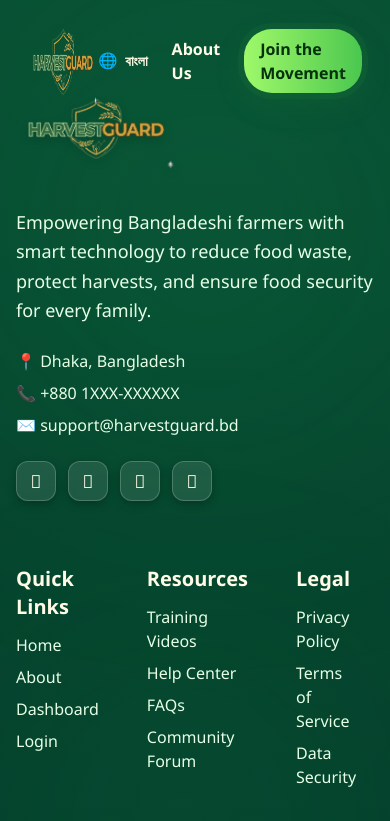
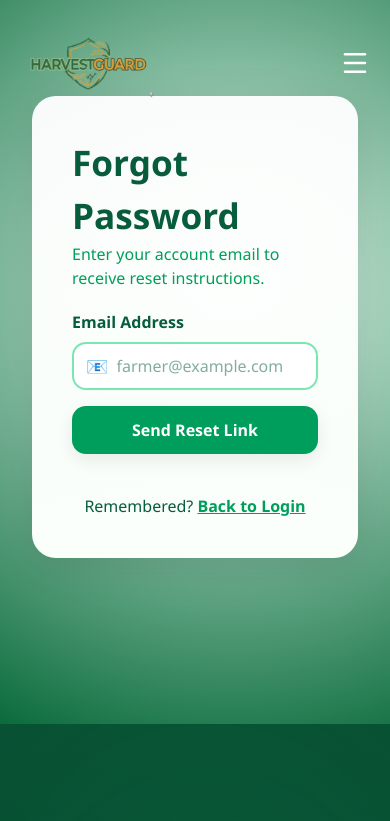
Before and after one commit to Anandadevnath/Hackethon-Client-Side, a React (Vite) app: page /forgot in a window 390 px wide. Shown: the top 821 px of the page. Built offline with nearby package versions, Linux system fonts and the light colour scheme; no server answers.

Commit message:
Add Forgot Password page and link from Login; update Navbar for mobile navigation

```diff
--- a/src/App.jsx
+++ b/src/App.jsx
@@ -9,6 +9,7 @@ import HowItWorks from "./components/HowItWorks";
 import CallToAction from "./components/CallToAction";
 import Login from "./pages/Login";
 import Register from "./pages/Register";
+import ForgotPassword from "./pages/ForgotPassword";
 import Profile from "./pages/Profile";
 import Dashboard from "./pages/Dashboard";
 import Warnings from "./pages/Warnings";
@@ -24,6 +25,7 @@ function App() {
         <Routes>
           <Route path="/dashboard" element={<Dashboard />} />
           <Route path="/login" element={<Login />} />
+          <Route path="/forgot" element={<ForgotPassword />} />
           <Route path="/register" element={<Register />} />
           <Route path="/profile" element={<Profile />} />
           <Route path="/warnings" element={<Warnings />} />
--- a/src/components/Navbar.jsx
+++ b/src/components/Navbar.jsx
@@ -2,83 +2,215 @@ import React, { useRef, useEffect, useState } from "react";
 import logoEn from "../assets/harvest-en-removebg-preview.png";
 import logoBn from "../assets/harvest-bn-removebg-preview.png";
 import { useLanguage } from "../context/LanguageContext";
-import { Link, useNavigate } from 'react-router-dom';
-import { useAuth } from '../context/AuthContext';
+import { Link, useNavigate } from "react-router-dom";
+import { useAuth } from "../context/AuthContext";
+import { Menu, X } from "lucide-react";
 
 const Navbar = () => {
   const { user, logout } = useAuth();
   const navigate = useNavigate();
   const { lang, setLang } = useLanguage();
   const [menuOpen, setMenuOpen] = useState(false);
+  const [mobileNav, setMobileNav] = useState(false);
   const [scrolled, setScrolled] = useState(false);
   const wrapperRef = useRef(null);
 
   const handleLogout = async () => {
     setMenuOpen(false);
     await logout();
-    navigate('/');
+    navigate("/");
   };
 
+  // Close user dropdown click outside
   useEffect(() => {
     const onDocClick = (e) => {
       if (wrapperRef.current && !wrapperRef.current.contains(e.target)) {
         setMenuOpen(false);
       }
     };
-    document.addEventListener('mousedown', onDocClick);
-    return () => document.removeEventListener('mousedown', onDocClick);
+    document.addEventListener("mousedown", onDocClick);
+    return () => document.removeEventListener("mousedown", onDocClick);
   }, []);
 
+  // Detect scroll
   useEffect(() => {
     const onScroll = () => {
       setScrolled(window.scrollY > 20);
     };
-    window.addEventListener('scroll', onScroll, { passive: true });
+    window.addEventListener("scroll", onScroll, { passive: true });
     onScroll();
-    return () => window.removeEventListener('scroll', onScroll);
+    return () => window.removeEventListener("scroll", onScroll);
   }, []);
 
   return (
-    <nav className={`${scrolled ? 'fixed top-0 left-0 right-0' : 'absolute top-4 left-0 right-0'} z-60 box-border transition-all duration-200 ${scrolled ? 'bg-[linear-gradient(90deg,rgba(159,240,177,0.138)_0%,rgba(154,255,126,0.114)_100%)] shadow-[0_6px_20px_rgba(6,40,20,0.12)] backdrop-blur-[11px] backdrop-saturate-120' : 'bg-transparent'}`}>
-      <div className="max-w-[1400px] mx-auto px-7 -py-4 flex items-center justify-between min-h-[72px]">
-          <div className="flex items-center">
-            <div className="flex items-center">
-              <Link to="/" className="inline-block">
-                <img src={lang === 'en' ? logoEn : logoBn} alt="HarvestGuard" className="h-[90px] block" />
-              </Link>
-            </div>
-          </div>
-        <div className="flex items-center gap-4">
-          <button onClick={() => setLang(l => l === 'en' ? 'bn' : 'en')} className="flex items-center gap-2 text-sm">
-            <span role="img" aria-label="language" className="text-[#1ecfff] text-[1.1em]">🌐</span>
-            <span className="text-[#fffbe6] font-semibold">{lang === 'en' ? 'বাংলা' : 'EN'}</span>
+    <nav
+      className={`${scrolled
+          ? "fixed top-0 left-0 right-0"
+          : "absolute top-4 left-0 right-0"
+        } z-60 transition-all duration-200 box-border ${
+        scrolled
+          ? "bg-[linear-gradient(90deg,rgba(159,240,177,0.138)_0%,rgba(154,255,126,0.114)_100%)] shadow-[0_6px_20px_rgba(6,40,20,0.12)] backdrop-blur-[11px] backdrop-saturate-120"
+          : "bg-transparent"
+      }`}
+    >
+      <div className="max-w-[1400px] mx-auto px-5 md:px-7 py-3 flex items-center justify-between min-h-[72px]">
+
+        {/* Logo */}
+        <Link to="/" className="inline-block">
+          <img
+            src={lang === "en" ? logoEn : logoBn}
+            alt="HarvestGuard"
+            className="h-[70px] md:h-[90px] block"
+          />
+        </Link>
+
+        {/* Desktop Menu */}
+        <div className="hidden md:flex items-center gap-4">
+
+          {/* Language Switch */}
+          <button
+            onClick={() => setLang((l) => (l === "en" ? "bn" : "en"))}
+            className="flex items-center gap-2 text-sm"
+          >
+            <span className="text-[#1ecfff] text-[1.2em]">🌐</span>
+            <span className="text-[#fffbe6] font-semibold">
+              {lang === "en" ? "বাংলা" : "EN"}
+            </span>
           </button>
 
-          <a href="#about" className="text-[#fffbe6] text-base font-semibold no-underline px-2 py-1 rounded hover:bg-white/5">{lang === 'en' ? 'About Us' : 'আমাদের সম্পর্কে'}</a>
+          {/* About */}
+          <a
+            href="#about"
+            className="text-[#fffbe6] text-base font-semibold no-underline px-2 py-1 rounded hover:bg-white/5"
+          >
+            {lang === "en" ? "About Us" : "আমাদের সম্পর্কে"}
+          </a>
 
+          {/* Dashboard Button */}
           {user ? (
-            <Link to="/dashboard" className="bg-white/90 text-[#0b6b3a] px-3 py-2 rounded-[10px] font-bold no-underline shadow-[0_6px_14px_rgba(6,40,20,0.06)]">{lang === 'en' ? 'Dashboard' : 'ড্যাশবোর্ড'}</Link>
+            <Link
+              to="/dashboard"
+              className="bg-white/90 text-[#0b6b3a] px-3 py-2 rounded-[10px] font-bold no-underline shadow-[0_6px_14px_rgba(6,40,20,0.06)]"
+            >
+              {lang === "en" ? "Dashboard" : "ড্যাশবোর্ড"}
+            </Link>
           ) : null}
 
+          {/* User Dropdown */}
           {user ? (
             <div className="relative flex items-center" ref={wrapperRef}>
-              <div className="flex items-center gap-2 cursor-pointer text-[#fffbe6]" onClick={() => setMenuOpen(v => !v)} role="button" tabIndex={0} onKeyDown={(e) => (e.key === 'Enter' || e.key === ' ') && setMenuOpen(v => !v)}>
+              <div
+                className="flex items-center gap-2 cursor-pointer text-[#fffbe6]"
+                onClick={() => setMenuOpen((v) => !v)}
+              >
                 {user.avatar ? (
-                  <img src={user.avatar} alt={user.name || 'Profile'} className="w-11 h-11 rounded-full object-cover border-2 border-white/12" />
+                  <img
+                    src={user.avatar}
+                    alt={user.name || "Profile"}
+                    className="w-11 h-11 rounded-full object-cover border-2 border-white/12"
+                  />
                 ) : (
-                  <div className="w-11 h-11 rounded-full inline-flex items-center justify-center bg-black/15 text-[#fffbe6] font-bold">{(user.name && user.name[0]) || 'U'}</div>
+                  <div className="w-11 h-11 rounded-full inline-flex items-center justify-center bg-black/15 text-[#fffbe6] font-bold">
+                    {(user.name && user.name[0]) || "U"}
+                  </div>
                 )}
-                <span className="text-[#fffbe6] font-semibold">{user.name || user.email || 'User'}</span>
+                <span className="font-semibold">
+                  {user.name || user.email || "User"}
+                </span>
               </div>
 
-              <div className={`absolute right-0 top-full mt-2 bg-gradient-to-b from-white to-[#fbfff8] text-[#0a4d2c] rounded-[10px] shadow-[0_10px_28px_rgba(6,40,20,0.12)] min-w-[180px] flex flex-col overflow-hidden z-60 transition-all duration-150 ${menuOpen ? 'opacity-100 translate-y-0 visible pointer-events-auto' : 'opacity-0 translate-y-1 invisible pointer-events-none'}`}>
-                <Link to="/dashboard" className="px-4 py-3 text-left no-underline" onClick={() => setMenuOpen(false)}>{lang === 'en' ? 'Dashboard' : 'ড্যাশবোর্ড'}</Link>
-                <Link to="/profile" className="px-4 py-3 text-left no-underline" onClick={() => setMenuOpen(false)}>{lang === 'en' ? 'Profile' : 'প্রোফাইল'}</Link>
-                <button className="px-4 py-3 text-left" onClick={handleLogout}>{lang === 'en' ? 'Logout' : 'লগআউট'}</button>
+              <div
+                className={`absolute right-0 top-full mt-2 bg-gradient-to-b from-white to-[#fbfff8] text-[#0a4d2c] rounded-[10px] shadow-[0_10px_28px_rgba(6,40,20,0.12)] min-w-[180px] overflow-hidden transition-all duration-150 ${
+                  menuOpen
+                    ? "opacity-100 translate-y-0 visible"
+                    : "opacity-0 translate-y-2 invisible"
+                }`}
+              >
+                <Link
+                  to="/dashboard"
+                  className="px-4 py-3 block"
+                  onClick={() => setMenuOpen(false)}
+                >
+                  {lang === "en" ? "Dashboard" : "ড্যাশবোর্ড"}
+                </Link>
+                <Link
+                  to="/profile"
+                  className="px-4 py-3 block"
+                  onClick={() => setMenuOpen(false)}
+                >
+                  {lang === "en" ? "Profile" : "প্রোফাইল"}
+                </Link>
+                <button className="px-4 py-3 block text-left" onClick={handleLogout}>
+                  {lang === "en" ? "Logout" : "লগআউট"}
+                </button>
               </div>
             </div>
           ) : (
-            <Link to="/login" className="bg-gradient-to-r from-[#9ef96a] to-[#49c74f] text-[#05310d] rounded-[28px] px-4 py-2 font-bold no-underline shadow-[0_10px_30px_rgba(46,125,50,0.18),0_0_0_6px_rgba(73,199,79,0.06)] transition-transform duration-150 hover:-translate-y-1">{lang === 'en' ? 'Join the Movement' : 'যোগ দিন'}</Link>
+            <Link
+              to="/login"
+              className="bg-gradient-to-r from-[#9ef96a] to-[#49c74f] text-[#05310d] rounded-[28px] px-4 py-2 font-bold shadow-[0_10px_30px_rgba(46,125,50,0.18),0_0_0_6px_rgba(73,199,79,0.06)] hover:-translate-y-1 transition"
+            >
+              {lang === "en" ? "Join the Movement" : "যোগ দিন"}
+            </Link>
+          )}
+        </div>
+
+        {/* Mobile Hamburger */}
+        <button
+          className="md:hidden text-white"
+          onClick={() => setMobileNav((p) => !p)}
+        >
+          {mobileNav ? <X size={30} /> : <Menu size={30} />}
+        </button>
+      </div>
+
+      {/* MOBILE NAV MENU */}
+      <div
+        className={`md:hidden transition-all duration-300 overflow-hidden ${
+          mobileNav ? "max-h-[350px] opacity-100" : "max-h-0 opacity-0"
+        } bg-[#082f1b]/90 backdrop-blur-md`}
+      >
+        <div className="flex flex-col px-6 py-4 gap-4 text-white">
+
+          <button
+            onClick={() => setLang((l) => (l === "en" ? "bn" : "en"))}
+            className="text-left text-base font-semibold"
+          >
+            🌐 {lang === "en" ? "বাংলা" : "EN"}
+          </button>
+
+          <a href="#about" className="text-base font-semibold">
+            {lang === "en" ? "About Us" : "আমাদের সম্পর্কে"}
+          </a>
+
+          {user ? (
+            <>
+              <Link to="/dashboard" onClick={() => setMobileNav(false)}>
+                {lang === "en" ? "Dashboard" : "ড্যাশবোর্ড"}
+              </Link>
+
+              <Link to="/profile" onClick={() => setMobileNav(false)}>
+                {lang === "en" ? "Profile" : "প্রোফাইল"}
+              </Link>
+
+              <button
+                className="text-left"
+                onClick={() => {
+                  setMobileNav(false);
+                  handleLogout();
+                }}
+              >
+                {lang === "en" ? "Logout" : "লগআউট"}
+              </button>
+            </>
+          ) : (
+            <Link
+              to="/login"
+              onClick={() => setMobileNav(false)}
+              className="bg-gradient-to-r from-[#9ef96a] to-[#49c74f] text-[#05310d] rounded-[28px] px-4 py-2 font-bold w-fit"
+            >
+              {lang === "en" ? "Join the Movement" : "যোগ দিন"}
+            </Link>
           )}
         </div>
       </div>
--- /dev/null
+++ b/src/pages/ForgotPassword.jsx
@@ -0,0 +1,62 @@
+import { useState } from "react";
+import { Link } from "react-router-dom";
+
+const ForgotPassword = () => {
+  const [email, setEmail] = useState("");
+  const [loading, setLoading] = useState(false);
+  const [message, setMessage] = useState("");
+  const [error, setError] = useState("");
+
+  const handleSubmit = async (e) => {
+    e.preventDefault();
+    setLoading(true);
+    setMessage("");
+    setError("");
+    try {
+      const res = await fetch("http://localhost:8000/user/forgot-password", {
+        method: "POST",
+        headers: { "Content-Type": "application/json" },
+        body: JSON.stringify({ email }),
+      });
+
+      const data = await res.json();
+      if (res.ok) {
+        setMessage(data.message || "If that email exists, a reset link has been sent.");
+      } else {
+        setError(data.message || "Unable to process request.");
+      }
+    } catch (err) {
+      setError("Network error. Please try again.");
+    } finally {
+      setLoading(false);
+    }
+  };
+
+  return (
+    <div className="min-h-[calc(100vh-120px)] flex items-start justify-center pt-[96px] md:pt-[120px] pb-8 px-8 bg-[radial-gradient(circle_at_60%_40%,rgba(230,255,242,0.9)_0%,#0a6b3c_100%)] bg-cover">
+      <div className="w-full max-w-[420px] bg-gradient-to-b from-white/95 to-[#fafffa] rounded-[24px] shadow-[0_8px_40px_rgba(0,0,0,0.12)] p-10 flex flex-col items-center">
+        <h1 className="text-[2.2rem] font-extrabold text-[#075c3c] m-0">Forgot Password</h1>
+        <p className="text-[#009e5c] font-medium mb-5 text-base">Enter your account email to receive reset instructions.</p>
+
+        <form onSubmit={handleSubmit} className="w-full">
+          <label className="font-semibold text-[#075c3c] mb-2 block">Email Address</label>
+          <div className="flex items-center bg-white border-2 border-[#7be6b2] rounded-[14px] px-3 py-2 mb-4">
+            <span className="text-lg mr-2 text-[#009e5c]">📧</span>
+            <input className="bg-transparent outline-none w-full text-[#075c3c] text-base" type="email" placeholder="farmer@example.com" value={email} onChange={e => setEmail(e.target.value)} required />
+          </div>
+
+          <button type="submit" disabled={loading} className="w-full bg-[#009e5c] text-white font-bold text-base rounded-[14px] py-3 mb-4 shadow-[0_6px_18px_rgba(0,0,0,0.08)]">
+            {loading ? 'Sending...' : 'Send Reset Link'}
+          </button>
+        </form>
+
+        {message && <div className="text-[#006a3a] font-bold mt-3">{message}</div>}
+        {error && <div className="text-red-600 font-medium mt-3">{error}</div>}
+
+        <div className="text-[#075c3c] font-medium mt-6">Remembered? <Link to="/login" className="text-[#009e5c] font-semibold underline">Back to Login</Link></div>
+      </div>
+    </div>
+  );
+};
+
+export default ForgotPassword;
--- a/src/pages/Login.jsx
+++ b/src/pages/Login.jsx
@@ -35,7 +35,7 @@ const Login = () => {
           </div>
 
           <div className="w-full flex justify-end mb-4">
-            <a href="#" className="text-[#009e5c] font-semibold no-underline">Forgot Password?</a>
+            <Link to="/forgot" className="text-[#009e5c] font-semibold no-underline">Forgot Password?</Link>
           </div>
 
           <button type="submit" className="w-full bg-[#009e5c] text-white font-bold text-base rounded-[14px] py-3 mb-4 shadow-[0_6px_18px_rgba(0,0,0,0.08)]">Login to Dashboard</button>
```
